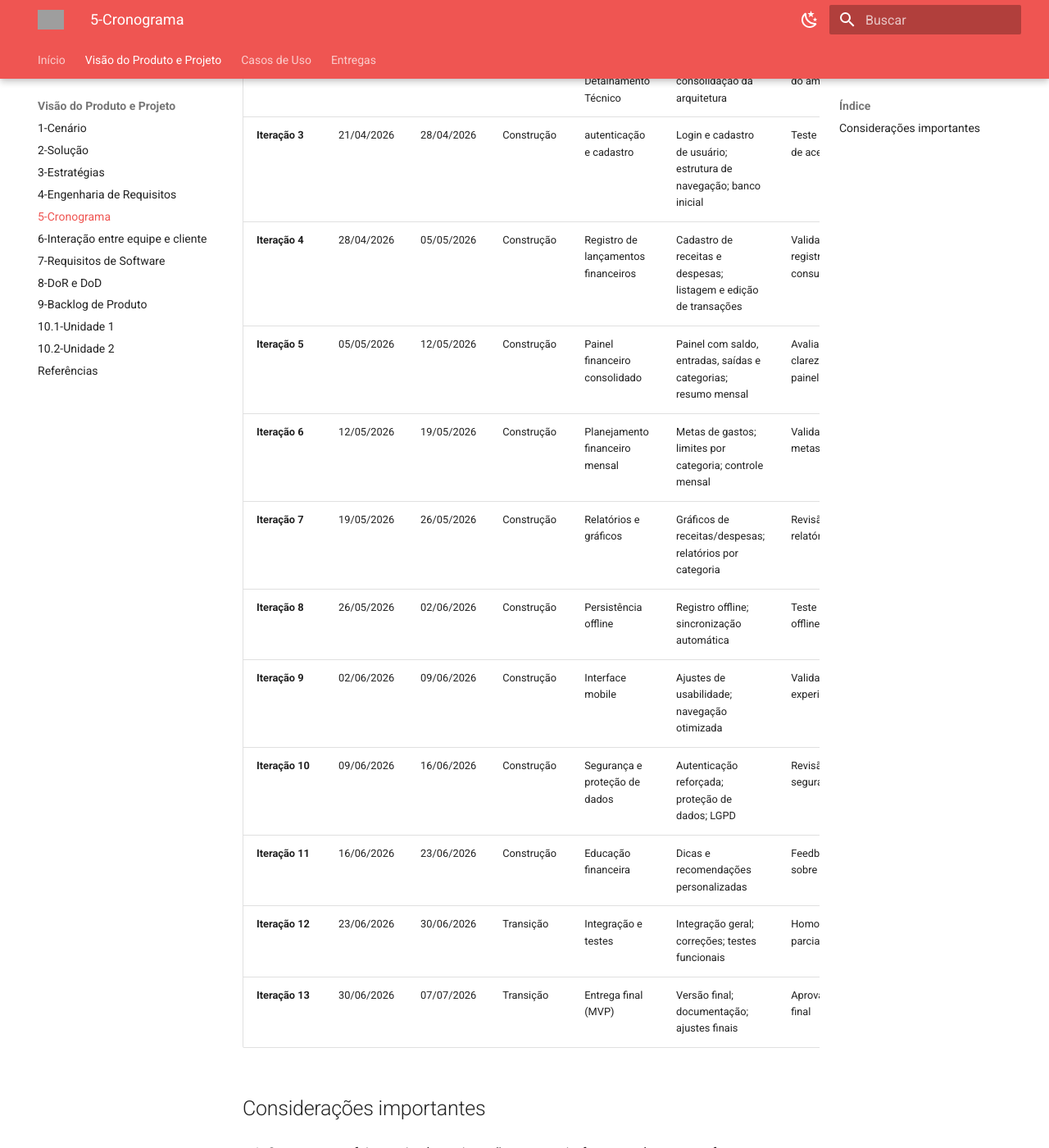
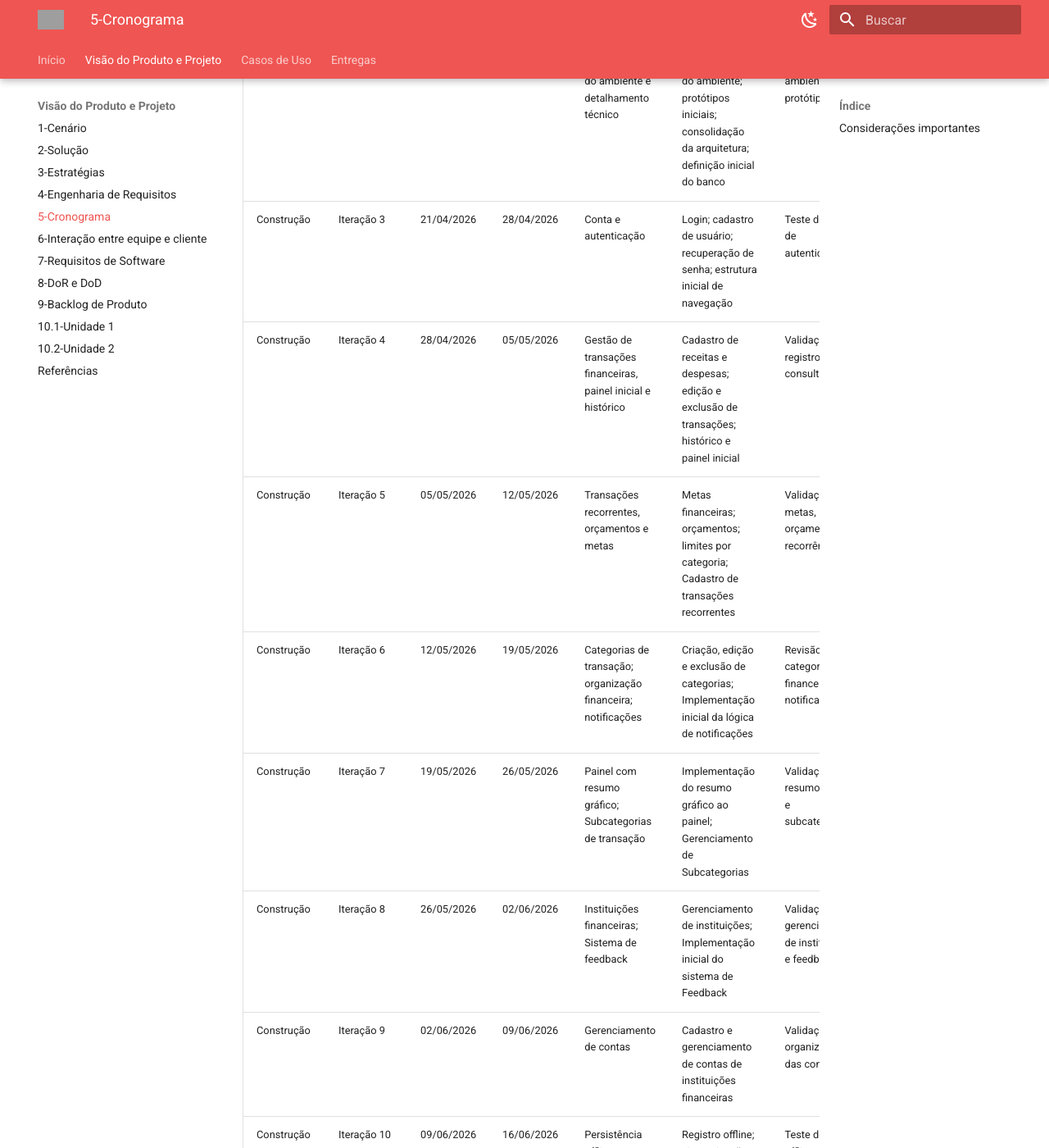
Before and after one commit to mdsreq-fga-unb/REQ-2026.1-T02-TLF, an MkDocs documentation site: the page built from docs/visao/5-cronograma.md, in a window 1280 px wide and 1400 px high, scrolled down 446 px. Shown: the whole window at 82% size. Built offline with MkDocs 1.6.1 and Material for MkDocs 9.7.7, drawn with Linux system fonts in a browser that asks for light colours; some of the changed text lies outside the part shown; grey boxes are pictures that could not be loaded.

Commit message:
docs: ajuste no cronograma #19

```diff
--- a/docs/visao/5-cronograma.md
+++ b/docs/visao/5-cronograma.md
@@ -1,27 +1,25 @@
 # 5 CRONOGRAMA E ENTREGAS
 
-| Iteração | Início | Fim | Fase | Objetivo Principal | Entregas Esperadas | Validação do Cliente |
-|----------|--------|-----|------|-------------------|-------------------|----------------------|
-| **Iteração 1** | 07/04/2026 | 14/04/2026 | Concepção | Planejamento inicial e definição da base do produto | Work Item List inicial priorizado; definição inicial da arquitetura; | Revisão do escopo e das prioridades |
-| **Iteração 2** | 14/04/2026 | 21/04/2026 | Elaboração | Estruturação do ambiente e Detalhamento Técnico | configuração do ambiente; protótipos iniciais; consolidação da arquitetura | Validação e revisão do funcionamento do ambiente |
-| **Iteração 3** | 21/04/2026 | 28/04/2026 | Construção | autenticação e cadastro | Login e cadastro de usuário; estrutura de navegação; banco inicial | Teste do fluxo de acesso |
-| **Iteração 4** | 28/04/2026 | 05/05/2026 | Construção | Registro de lançamentos financeiros | Cadastro de receitas e despesas; listagem e edição de transações | Validação do registro e consulta |
-| **Iteração 5** | 05/05/2026 | 12/05/2026 | Construção | Painel financeiro consolidado | Painel com saldo, entradas, saídas e categorias; resumo mensal | Avaliação da clareza do painel |
-| **Iteração 6** | 12/05/2026 | 19/05/2026 | Construção | Planejamento financeiro mensal | Metas de gastos; limites por categoria; controle mensal | Validação das metas |
-| **Iteração 7** | 19/05/2026 | 26/05/2026 | Construção | Relatórios e gráficos | Gráficos de receitas/despesas; relatórios por categoria | Revisão dos relatórios |
-| **Iteração 8** | 26/05/2026 | 02/06/2026 | Construção | Persistência offline | Registro offline; sincronização automática | Teste de uso offline |
-| **Iteração 9** | 02/06/2026 | 09/06/2026 | Construção | Interface mobile | Ajustes de usabilidade; navegação otimizada | Validação da experiência |
-| **Iteração 10** | 09/06/2026 | 16/06/2026 | Construção | Segurança e proteção de dados | Autenticação reforçada; proteção de dados; LGPD | Revisão da segurança |
-| **Iteração 11** | 16/06/2026 | 23/06/2026 | Construção | Educação financeira | Dicas e recomendações personalizadas | Feedback sobre utilidade |
-| **Iteração 12** | 23/06/2026 | 30/06/2026 | Transição | Integração e testes | Integração geral; correções; testes funcionais | Homologação parcial |
-| **Iteração 13** | 30/06/2026 | 07/07/2026 | Transição | Entrega final (MVP) | Versão final; documentação; ajustes finais | Aprovação final |
+| Fase       | Iteração     | Início     | Fim        | Objetivo Principal                          | Entregas Esperadas                                                      | Validação do Cliente                     |
+|------------|--------------|------------|------------|---------------------------------------------|-------------------------------------------------------------------------|------------------------------------------|
+| Concepção  | Iteração 1   | 07/04/2026 | 14/04/2026 | Planejamento inicial e definição da base do produto | Work Item List inicial priorizada; definição inicial da arquitetura; definição tecnológica | Revisão do escopo e prioridades          |
+| Elaboração | Iteração 2   | 14/04/2026 | 21/04/2026 | Estruturação do ambiente e detalhamento técnico | Configuração do ambiente; protótipos iniciais; consolidação da arquitetura; definição inicial do banco | Validação do ambiente e protótipos       |
+| Construção | Iteração 3   | 21/04/2026 | 28/04/2026 | Conta e autenticação                        | Login; cadastro de usuário; recuperação de senha; estrutura inicial de navegação | Teste do fluxo de autenticação           |
+| Construção | Iteração 4   | 28/04/2026 | 05/05/2026 | Gestão de transações financeiras, painel inicial e histórico | Cadastro de receitas e despesas; edição e exclusão de transações; histórico e painel inicial | Validação do registro e consulta         |
+| Construção | Iteração 5   | 05/05/2026 | 12/05/2026 | Transações recorrentes, orçamentos e metas  | Metas financeiras; orçamentos; limites por categoria; Cadastro de transações recorrentes | Validação das metas, orçamentos e recorrência |
+| Construção | Iteração 6   | 12/05/2026 | 19/05/2026 | Categorias de transação; organização financeira; notificações | Criação, edição e exclusão de categorias; Implementação inicial da lógica de notificações | Revisão das categorias financeira e notificações |
+| Construção | Iteração 7   | 19/05/2026 | 26/05/2026 | Painel com resumo gráfico; Subcategorias de transação | Implementação do resumo gráfico ao painel; Gerenciamento de Subcategorias | Validação dos resumo gráfico e subcategorias |
+| Construção | Iteração 8   | 26/05/2026 | 02/06/2026 | Instituições financeiras; Sistema de feedback | Gerenciamento de instituições; Implementação inicial do sistema de Feedback | Validação do gerenciamento de instituições, e feedback |
+| Construção | Iteração 9   | 02/06/2026 | 09/06/2026 | Gerenciamento de contas                     | Cadastro e gerenciamento de contas de instituições financeiras          | Validação da organização das contas      |
+| Construção | Iteração 10  | 09/06/2026 | 16/06/2026 | Persistência offline e usabilidade mobile   | Registro offline; sincronização automática; ajustes de usabilidade; otimização da navegação mobile | Teste de uso offline e experiência mobile |
+| Construção | Iteração 11  | 16/06/2026 | 23/06/2026 | Segurança, LGPD                             | Reforço de autenticação; proteção de dados; adequações LGPD             | Revisão da segurança e privacidade       |
+| Transição  | Iteração 12  | 23/06/2026 | 30/06/2026 | Estabilização, refinamento e mitigação de riscos | Correção de inconsistências identificadas; refinamento de funcionalidades; integração de itens pendentes; ajustes de usabilidade; redução de débitos técnicos | Revisão geral do funcionamento e priorização de ajustes |
+| Transição  | Iteração 13  | 30/06/2026 | 07/07/2026 | Integração final e entrega do MVP           | Integração geral; correções; testes funcionais; documentação; homologação final | Aprovação final do MVP                   |
 
 ## Considerações importantes
 
 1. O cronograma foi organizado em iterações semanais, favorecendo entregas frequentes e incrementais, em linha com a proposta iterativa do projeto.
-
 2. Ao final de cada iteração, será realizada uma validação com o cliente para revisar as entregas, coletar feedback e ajustar a Work Item List.
-
 3. As entregas foram distribuídas de forma progressiva, começando pela base técnica e evoluindo até a consolidação do MVP com painel financeiro, lançamentos, planejamento, relatórios, offline, segurança e educação financeira.
 
 ---
```
